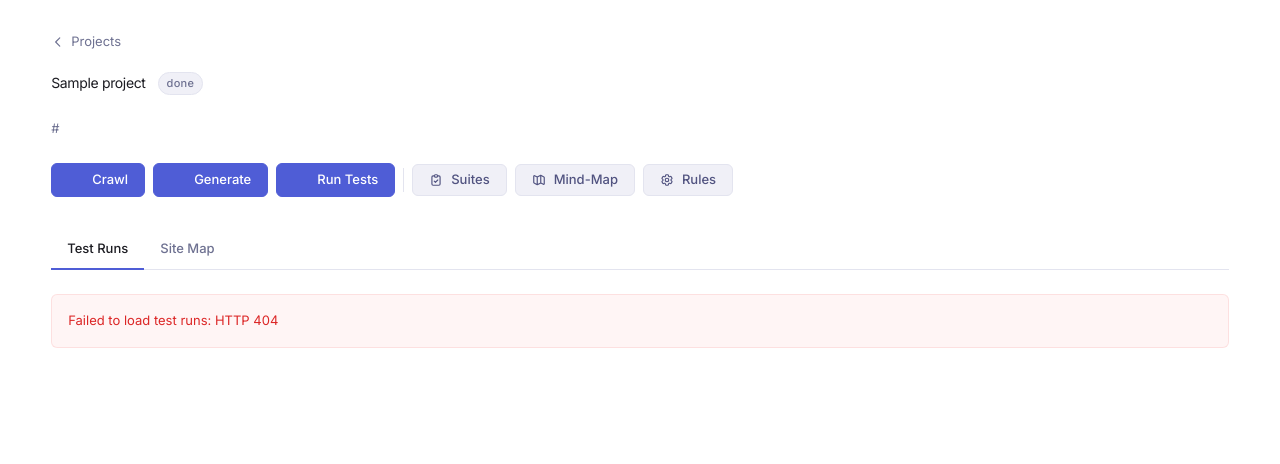
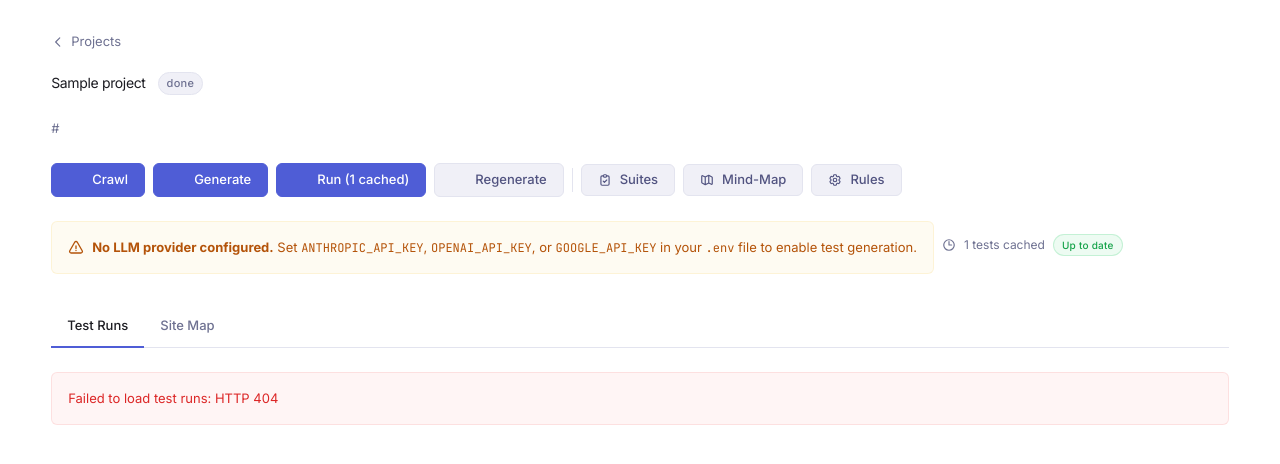
Before and after one commit to tenaz3/breakthevibe, a Python web app: template breakthevibe/web/templates/project_detail.html in a window 1280 px wide. Shown: the part 57-521 px from the top of the page. Run offline with Jinja, Linux system fonts and the light colour scheme; the template is opened without the code that fills it: most values are stand-ins (such as "Sample title", 1, 10 or a date in 2020); some libraries are stand-ins or nearby versions.

Commit message:
feat: cache UI + tests — Run Cached / Regenerate buttons, freshness chip
UI:
- Project detail shows "Run (N cached)" primary button when cache exists
- "Regenerate" secondary button forces fresh LLM generation
- Falls back to single "Run Tests" button when no cache
- Cache freshness chip: "N tests cached" + "Up to date" / "Site changed"

Tests (9 new):
- test_sitemap_hash: determinism, different pages, short hash, API endpoints
- test_test_case_cache: JSON round-trip fidelity for GeneratedTestCase,
  TestStep, ResilientSelector including empty steps edge case

Co-Authored-By: Claude Opus 4.6 (1M context) <noreply@anthropic.com>

```diff
--- a/breakthevibe/web/templates/project_detail.html
+++ b/breakthevibe/web/templates/project_detail.html
@@ -41,14 +41,25 @@
             <svg class="btn-icon w-3.5 h-3.5" fill="none" stroke="currentColor" stroke-width="2" viewBox="0 0 24 24"><path stroke-linecap="round" stroke-linejoin="round" d="M9.663 17h4.673M12 3v1m6.364 1.636l-.707.707M21 12h-1M4 12H3m3.343-5.657l-.707-.707m2.828 9.9a5 5 0 117.072 0l-.548.547A3.374 3.374 0 0014 18.469V19a2 2 0 11-4 0v-.531c0-.895-.356-1.754-.988-2.386l-.548-.547z"/></svg>
             <span class="btn-label">Generate</span>
         </button>
-        <button class="btn btn-primary" id="btn-run"
-                hx-post="/api/projects/{{ project.id }}/run"
+        {% if cache_meta %}
+        <button class="btn btn-primary" id="btn-run-cached"
+                hx-post="/api/projects/{{ project.id }}/run-cached"
                 hx-swap="none"
                 hx-disabled-elt="this"
-                hx-on::after-request="onPipelineTrigger(event, 'Test run started')">
+                hx-on::after-request="onPipelineTrigger(event, 'Re-running cached tests')">
             <svg class="btn-spinner hidden w-3.5 h-3.5 animate-spin" fill="none" viewBox="0 0 24 24"><circle class="opacity-25" cx="12" cy="12" r="10" stroke="currentColor" stroke-width="4"/><path class="opacity-75" fill="currentColor" d="M4 12a8 8 0 018-8V0C5.373 0 0 5.373 0 12h4z"/></svg>
             <svg class="btn-icon w-3.5 h-3.5" fill="none" stroke="currentColor" stroke-width="2" viewBox="0 0 24 24"><path stroke-linecap="round" stroke-linejoin="round" d="M5.25 5.653c0-.856.917-1.398 1.667-.986l11.54 6.347a1.125 1.125 0 0 1 0 1.972l-11.54 6.347a1.125 1.125 0 0 1-1.667-.986V5.653Z"/></svg>
-            <span class="btn-label">Run Tests</span>
+            <span class="btn-label">Run ({{ cache_meta.count }} cached)</span>
+        </button>
+        {% endif %}
+        <button class="btn {% if cache_meta %}btn-secondary{% else %}btn-primary{% endif %}" id="btn-regenerate"
+                hx-post="/api/projects/{{ project.id }}/{% if cache_meta %}regenerate{% else %}run{% endif %}"
+                hx-swap="none"
+                hx-disabled-elt="this"
+                hx-on::after-request="onPipelineTrigger(event, '{% if cache_meta %}Regenerating tests{% else %}Test run started{% endif %}')">
+            <svg class="btn-spinner hidden w-3.5 h-3.5 animate-spin" fill="none" viewBox="0 0 24 24"><circle class="opacity-25" cx="12" cy="12" r="10" stroke="currentColor" stroke-width="4"/><path class="opacity-75" fill="currentColor" d="M4 12a8 8 0 018-8V0C5.373 0 0 5.373 0 12h4z"/></svg>
+            <svg class="btn-icon w-3.5 h-3.5" fill="none" stroke="currentColor" stroke-width="2" viewBox="0 0 24 24"><path stroke-linecap="round" stroke-linejoin="round" d="M16.023 9.348h4.992v-.001M2.985 19.644v-4.992m0 0h4.992m-4.993 0 3.181 3.183a8.25 8.25 0 0 0 13.803-3.7M4.031 9.865a8.25 8.25 0 0 1 13.803-3.7l3.181 3.182"/></svg>
+            <span class="btn-label">{% if cache_meta %}Regenerate{% else %}Run Tests{% endif %}</span>
         </button>
 
         <div class="separator-vertical"></div>
@@ -66,6 +77,35 @@
             Rules
         </a>
     </div>
+
+    <!-- LLM configuration warning -->
+    {% if not llm_configured %}
+    <div class="callout callout-warning mt-4" id="llm-warning">
+        <div class="flex items-center gap-2">
+            <svg class="w-4 h-4 shrink-0" fill="none" stroke="currentColor" stroke-width="2" viewBox="0 0 24 24"><path stroke-linecap="round" stroke-linejoin="round" d="M12 9v3.75m-9.303 3.376c-.866 1.5.217 3.374 1.948 3.374h14.71c1.73 0 2.813-1.874 1.948-3.374L13.949 3.378c-.866-1.5-3.032-1.5-3.898 0L2.697 16.126ZM12 15.75h.007v.008H12v-.008Z"/></svg>
+            <p class="text-[0.8125rem]">
+                <strong>No LLM provider configured.</strong>
+                Set <code class="text-[0.75rem]">ANTHROPIC_API_KEY</code>,
+                <code class="text-[0.75rem]">OPENAI_API_KEY</code>, or
+                <code class="text-[0.75rem]">GOOGLE_API_KEY</code> in your
+                <code class="text-[0.75rem]">.env</code> file to enable test generation.
+            </p>
+        </div>
+    </div>
+    {% endif %}
+
+    <!-- Cache freshness indicator -->
+    {% if cache_meta %}
+    <div class="flex items-center gap-2 mt-3 text-[0.75rem] text-muted-foreground">
+        <svg class="w-3.5 h-3.5" fill="none" stroke="currentColor" stroke-width="2" viewBox="0 0 24 24"><path stroke-linecap="round" stroke-linejoin="round" d="M12 6v6h4.5m4.5 0a9 9 0 1 1-18 0 9 9 0 0 1 18 0Z"/></svg>
+        <span>{{ cache_meta.count }} tests cached</span>
+        {% if cache_stale %}
+        <span class="badge badge-warning" style="font-size:0.625rem">Site changed — regenerate recommended</span>
+        {% else %}
+        <span class="badge badge-success" style="font-size:0.625rem">Up to date</span>
+        {% endif %}
+    </div>
+    {% endif %}
 
     <!-- Progress card (hidden until pipeline starts) -->
     <div id="pipeline-progress" class="pipeline-progress-card hidden" aria-busy="false">
@@ -347,6 +387,89 @@
         return wrapper;
     }
 
+    function renderRunCard(run, isLatest) {
+        var isSuccess = run.status === 'completed';
+        var card = el('div', 'card card-content cursor-pointer hover:border-primary/40 transition-colors');
+        if (run.run_id) {
+            card.addEventListener('click', function() {
+                window.location.href = '/runs/' + run.run_id;
+            });
+        }
+
+        /* Header */
+        var header = el('div', 'flex items-center justify-between mb-3');
+        var left = el('div', 'flex items-center gap-3');
+        left.appendChild(svgIcon(
+            isSuccess
+                ? 'M9 12l2 2 4-4m6 2a9 9 0 11-18 0 9 9 0 0118 0z'
+                : 'M10 14l2-2m0 0l2-2m-2 2l-2-2m2 2l2 2m7-2a9 9 0 11-18 0 9 9 0 0118 0z',
+            isSuccess ? 'w-4 h-4 text-success' : 'w-4 h-4 text-destructive'
+        ));
+        var info = el('div');
+        var label = isLatest ? 'Latest Run' : 'Run';
+        info.appendChild(el('p', 'text-[0.8125rem] font-medium text-foreground', label));
+        if (run.run_id) info.appendChild(el('p', 'text-[0.6875rem] text-muted-foreground font-mono', run.run_id.substring(0, 8)));
+        left.appendChild(info);
+        header.appendChild(left);
+
+        var rightGroup = el('div', 'flex items-center gap-2');
+        if (run.duration_seconds) {
+            rightGroup.appendChild(el('span', 'text-[0.6875rem] text-muted-foreground', formatDuration(run.duration_seconds)));
+        }
+        rightGroup.appendChild(el('span',
+            'badge ' + (isSuccess ? 'badge-success' : 'badge-destructive'),
+            run.status
+        ));
+        header.appendChild(rightGroup);
+        card.appendChild(header);
+
+        /* Test counts */
+        if (run.total > 0) {
+            var countsRow = el('div', 'flex items-center gap-4 mb-2');
+            countsRow.appendChild(el('span', 'text-[0.8125rem] font-medium text-foreground', run.total + ' tests'));
+            if (run.passed > 0) {
+                countsRow.appendChild(el('span', 'text-[0.8125rem] font-medium text-success', run.passed + ' passed'));
+            }
+            if (run.failed > 0) {
+                countsRow.appendChild(el('span', 'text-[0.8125rem] font-medium text-destructive', run.failed + ' failed'));
+            }
+            card.appendChild(countsRow);
+        } else if (isSuccess && !run.error_message) {
+            var zeroHint = el('div', 'callout callout-warning mt-1 mb-2');
+            zeroHint.appendChild(el('p', 'text-[0.75rem]',
+                '0 tests generated. Adjust your Rules to cover more routes.'
+            ));
+            card.appendChild(zeroHint);
+        }
+
+        /* Stages */
+        var stages = run.completed_stages || [];
+        if (stages.length > 0) {
+            var row = el('div', 'flex flex-wrap gap-1');
+            stages.forEach(function(s) {
+                row.appendChild(el('span', 'badge badge-success text-[0.625rem]', s));
+            });
+            card.appendChild(row);
+        }
+
+        /* Failed stage */
+        if (run.failed_stage) {
+            var failRow = el('div', 'mt-2 flex items-center gap-2');
+            failRow.appendChild(el('span', 'text-[0.6875rem] text-muted-foreground', 'Failed at:'));
+            failRow.appendChild(el('span', 'badge badge-destructive text-[0.625rem]', run.failed_stage));
+            card.appendChild(failRow);
+        }
+
+        /* Error */
+        if (run.error_message) {
+            var errWrap = el('div', 'callout callout-destructive mt-2');
+            errWrap.appendChild(el('p', 'text-[0.6875rem] font-mono break-all', run.error_message));
+            card.appendChild(errWrap);
+        }
+
+        return card;
+    }
+
     function renderTestRuns(data) {
         if (data.status === 'no_runs') {
             clearAndAppend('tab-runs', renderEmptyState(
@@ -357,62 +480,21 @@
             return;
         }
 
-        var isSuccess = data.status === 'completed';
-        var card = el('div', 'card card-content');
-
-        /* Header */
-        var header = el('div', 'flex items-center justify-between mb-4');
-        var left = el('div', 'flex items-center gap-3');
-        left.appendChild(svgIcon(
-            isSuccess
-                ? 'M9 12l2 2 4-4m6 2a9 9 0 11-18 0 9 9 0 0118 0z'
-                : 'M10 14l2-2m0 0l2-2m-2 2l-2-2m2 2l2 2m7-2a9 9 0 11-18 0 9 9 0 0118 0z',
-            isSuccess ? 'w-5 h-5 text-success' : 'w-5 h-5 text-destructive'
-        ));
-        var info = el('div');
-        info.appendChild(el('p', 'text-[0.8125rem] font-medium text-foreground', 'Latest Run'));
-        if (data.run_id) info.appendChild(el('p', 'text-[0.75rem] text-muted-foreground font-mono', data.run_id));
-        left.appendChild(info);
-        header.appendChild(left);
-
-        var badge = el('span',
-            'badge ' + (isSuccess ? 'badge-success' : 'badge-destructive'),
-            data.status
-        );
-        header.appendChild(badge);
-        card.appendChild(header);
-
-        /* Duration */
-        if (data.duration_seconds) {
-            card.appendChild(el('p', 'text-[0.75rem] text-muted-foreground mb-3', 'Duration: ' + formatDuration(data.duration_seconds)));
+        var runs = data.runs || [];
+        if (runs.length === 0) {
+            clearAndAppend('tab-runs', renderEmptyState(
+                'M9 5H7a2 2 0 00-2 2v12a2 2 0 002 2h10a2 2 0 002-2V7a2 2 0 00-2-2h-2M9 5a2 2 0 002 2h2a2 2 0 002-2M9 5a2 2 0 012-2h2a2 2 0 012 2',
+                'No test runs yet',
+                'Run the pipeline to see results here.'
+            ));
+            return;
         }
 
-        /* Stages */
-        var stages = data.completed_stages || [];
-        if (stages.length > 0) {
-            var row = el('div', 'flex flex-wrap gap-1.5');
-            stages.forEach(function(s) {
-                row.appendChild(el('span', 'badge badge-success', s));
-            });
-            card.appendChild(row);
-        }
-
-        /* Failed stage */
-        if (data.failed_stage) {
-            var failRow = el('div', 'mt-3 flex items-center gap-2');
-            failRow.appendChild(el('span', 'text-[0.75rem] text-muted-foreground', 'Failed at:'));
-            failRow.appendChild(el('span', 'badge badge-destructive', data.failed_stage));
-            card.appendChild(failRow);
-        }
-
-        /* Error */
-        if (data.error_message) {
-            var errWrap = el('div', 'callout callout-destructive mt-3');
-            errWrap.appendChild(el('p', 'text-[0.75rem] font-mono break-all', data.error_message));
-            card.appendChild(errWrap);
-        }
-
-        clearAndAppend('tab-runs', card);
+        var container = el('div', 'space-y-3');
+        runs.forEach(function(run, i) {
+            container.appendChild(renderRunCard(run, i === 0));
+        });
+        clearAndAppend('tab-runs', container);
     }
 
     function loadTestRuns() {
```
Also changed, not shown: breakthevibe/web/routes/pages.py (+22 -1 lines), tests/unit/test_sitemap_hash.py (added, +52 -0 lines), tests/unit/test_test_case_cache.py (added, +128 -0 lines).
